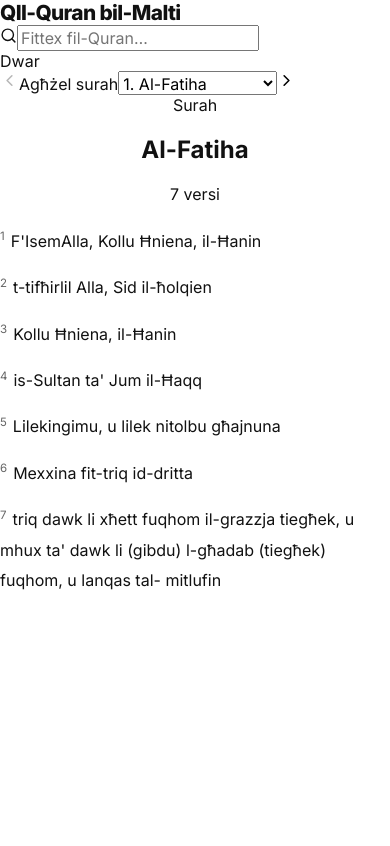
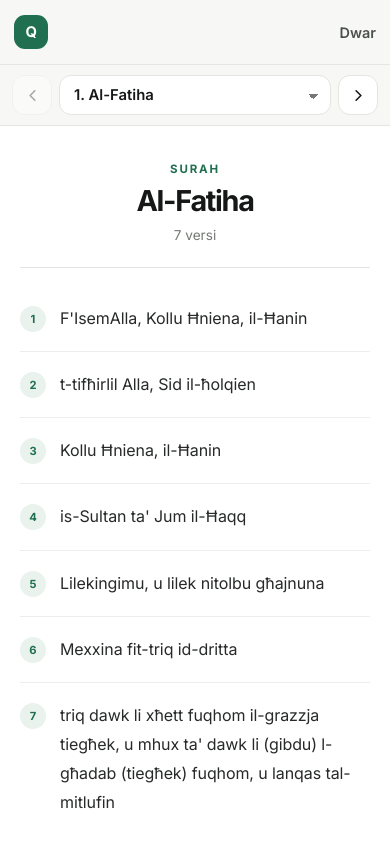
Before and after one commit to dfordev1/maltiquranweb, a Next.js app: page / in a window 390 px wide. Shown: the top 846 px of the page. Built offline with nearby package versions, Linux system fonts and the light colour scheme.

Commit message:
Rebuild responsive visual system for Maltese Quran reader

```diff
--- a/app/globals.css
+++ b/app/globals.css
@@ -1,101 +1,282 @@
-@import url("https://fonts.googleapis.com/css2?family=Inter:wght@400;700;800&display=swap");
+@import url("https://fonts.googleapis.com/css2?family=Inter:wght@400;500;600;700&display=swap");
 
 :root {
   color-scheme: light;
-  --bg: #ffffff;
-  --panel: #ffffff;
-  --muted: #7a7a7a;
-  --text: #111111;
-  --line: #e5e5e5;
-  --pill: #efedeb;
+  --bg: #f7f7f5;
+  --surface: #ffffff;
+  --surface-soft: #f1f2ef;
+  --text: #161817;
+  --muted: #747873;
+  --line: #e3e5e1;
+  --accent: #1f6f50;
+  --accent-soft: #e9f2ed;
+  --shadow: 0 12px 34px rgba(20, 24, 21, 0.06);
 }
 
 * { box-sizing: border-box; }
-html, body { min-height: 100%; }
+html { min-height: 100%; background: var(--bg); }
 body {
+  min-height: 100%;
   margin: 0;
   background: var(--bg);
   color: var(--text);
   font-family: Inter, system-ui, -apple-system, BlinkMacSystemFont, "Segoe UI", sans-serif;
+  -webkit-font-smoothing: antialiased;
 }
 a { color: inherit; text-decoration: none; }
 button, input, select { font: inherit; }
-button { border: 0; background: none; padding: 0; }
-.app-shell { width: 100%; min-height: 100vh; background: #fff; }
-.topbar {
+button { color: inherit; }
+
+.sr-only {
+  position: absolute;
+  width: 1px;
+  height: 1px;
+  padding: 0;
+  margin: -1px;
+  overflow: hidden;
+  clip: rect(0, 0, 0, 0);
+  white-space: nowrap;
+  border: 0;
+}
+
+.app-shell { min-height: 100vh; }
+.site-header {
+  position: sticky;
+  top: 0;
+  z-index: 40;
+  border-bottom: 1px solid rgba(227, 229, 225, 0.9);
+  background: rgba(247, 247, 245, 0.92);
+  backdrop-filter: blur(14px);
+}
+.header-inner {
+  width: min(1180px, calc(100% - 40px));
+  min-height: 72px;
+  margin: 0 auto;
   display: grid;
-  grid-template-columns: auto minmax(280px, 1fr) auto;
-  gap: 18px;
+  grid-template-columns: auto minmax(240px, 480px) auto;
   align-items: center;
-  padding: 10px 22px 8px;
+  justify-content: space-between;
+  gap: 28px;
 }
-.brand { font-size: 1.3rem; font-weight: 800; letter-spacing: -0.03em; white-space: nowrap; }
-.search-pill {
-  display: flex; align-items: center; gap: 12px;
-  min-height: 54px; padding: 0 16px 0 20px;
-  border-radius: 999px; background: var(--pill); color: #9a9a9a;
+.brand {
+  display: inline-flex;
+  align-items: center;
+  gap: 10px;
+  font-size: 1rem;
+  font-weight: 700;
+  letter-spacing: -0.02em;
+  white-space: nowrap;
 }
-.search-pill input { width: 100%; border: 0; outline: none; background: transparent; color: #444; }
-.top-actions { display: flex; align-items: center; gap: 18px; white-space: nowrap; }
-.app-link { font-size: 1rem; font-weight: 800; }
-.icon-btn { display: grid; place-items: center; width: 38px; height: 38px; color: #111; }
-.content-grid { width: 100%; }
-.toolbar-row {
-  display: flex; align-items: center; justify-content: center; gap: 20px;
-  padding: 14px 22px 12px; border-top: 1px solid var(--line); border-bottom: 1px solid var(--line);
-  min-height: 72px;
+.brand-mark {
+  display: grid;
+  place-items: center;
+  width: 34px;
+  height: 34px;
+  border-radius: 11px;
+  background: var(--accent);
+  color: white;
+  font-size: 0.92rem;
+  font-weight: 700;
 }
-.select-box {
-  min-width: 300px; padding: 8px 32px 8px 0; border: 0; border-bottom: 1px solid #e3e3e3;
-  background: transparent; font-size: 0.98rem; outline: none; appearance: none; color: #111;
-  background-image: linear-gradient(45deg, transparent 50%, #111 50%), linear-gradient(135deg, #111 50%, transparent 50%);
-  background-position: calc(100% - 18px) 52%, calc(100% - 12px) 52%; background-size: 6px 6px, 6px 6px; background-repeat: no-repeat;
+.header-search {
+  height: 42px;
+  display: flex;
+  align-items: center;
+  gap: 10px;
+  padding: 0 14px;
+  border: 1px solid var(--line);
+  border-radius: 13px;
+  background: var(--surface);
+  color: var(--muted);
 }
-.utility-icons { display: flex; align-items: center; gap: 18px; color: #111; }
-.parallel-link { display: flex; align-items: center; gap: 10px; font-size: 0.96rem; }
-.circle-btn { display: grid; place-items: center; width: 38px; height: 38px; border-radius: 999px; border: 1px solid #e2e2e2; background: #fff; box-shadow: 0 2px 8px rgba(0,0,0,0.04); }
-.aa { font-size: 1rem; font-weight: 800; }
-.home-grid, .surah-grid { display: grid; grid-template-columns: minmax(0,1fr); align-items: start; }
-.home-grid { padding: 0 0 20px; }
-.surah-grid { position: relative; justify-items: center; padding: 18px 0 24px; }
-.panel { background: var(--panel); }
-.reader-panel { width: min(860px, calc(100% - 96px)); min-height: 68vh; margin: 0 auto; display: flex; flex-direction: column; justify-content: center; }
-.page { display: flex; flex-direction: column; align-items: center; gap: 12px; padding: 26px 24px 34px; }
-.page h2, .surah-header h2 { margin: 0; font-weight: 800; letter-spacing: -0.03em; }
-.page h2 { font-size: 1.4rem; line-height: 1.2; }
-.surah-header { text-align: center; padding-bottom: 14px; }
-.surah-header h2 { font-size: 1.8rem; }
-.verses { width: min(620px, 100%); margin: 0 auto; }
-.verse { padding: 8px 0; font-size: 1rem; line-height: 1.9; text-align: justify; text-justify: inter-word; text-align-last: left; margin: 0 auto; hyphens: auto; overflow-wrap: anywhere; word-break: normal; }
-.verse-number { display: inline-block; vertical-align: super; margin-right: 6px; font-size: 0.72rem; line-height: 1; color: #666; }
-.verse p { display: inline; margin: 0; }
-.nav-arrow { position: fixed; top: 50%; transform: translateY(-50%); display: grid; place-items: center; width: 48px; height: 48px; border-radius: 999px; border: 1px solid #dfdfdf; background: #fff; color: #999; box-shadow: 0 4px 18px rgba(0,0,0,0.08); }
-.nav-arrow.left { left: 20px; }
-.nav-arrow.right { right: 20px; }
-.nav-arrow:disabled { opacity: 0.35; cursor: default; }
-.surah-nav { width: min(260px, 100%); display: grid; gap: 10px; padding: 16px 0 0 24px; }
-.surah-chip { text-align: left; padding: 10px 12px; border: 1px solid var(--line); border-radius: 14px; background: #fff; color: #111; }
-.breadcrumb, .site-footer, .nav-row, .hero-actions, .section-head, .surah-list { display: none; }
-@media (max-width: 1100px) {
-  .topbar { grid-template-columns: 1fr; gap: 12px 16px; }
-  .top-actions { justify-content: flex-start; flex-wrap: wrap; }
-  .toolbar-row { gap: 14px; flex-wrap: wrap; }
-  .select-box { min-width: 240px; }
-  .reader-panel { width: min(760px, calc(100% - 40px)); }
-  .nav-arrow { width: 44px; height: 44px; }
-  .nav-arrow.left { left: 10px; }
-  .nav-arrow.right { right: 10px; }
+.header-search input {
+  width: 100%;
+  border: 0;
+  outline: 0;
+  background: transparent;
+  color: var(--text);
+  font-size: 0.92rem;
 }
-@media (max-width: 760px) {
-  .topbar { padding: 14px 14px 10px; }
-  .toolbar-row { padding: 12px 14px 10px; gap: 10px; }
-  .select-box { min-width: 100%; }
-  .toolbar-row, .page-toolbar { flex-direction: column; align-items: stretch; }
-  .reader-panel { width: calc(100% - 18px); min-height: auto; }
-  .page { padding: 20px 14px 24px; }
-  .surah-header h2 { font-size: 1.45rem; }
-  .verse { text-align: left; }
-  .verses { max-width: 100%; }
-  .nav-arrow { top: auto; bottom: 14px; transform: none; }
-  .surah-nav { width: 100%; padding: 12px 14px 0; }
+.header-search input::placeholder { color: #999d98; }
+.header-nav {
+  display: flex;
+  align-items: center;
+  justify-content: flex-end;
+  gap: 20px;
+  font-size: 0.9rem;
+  font-weight: 600;
+  color: #4c504c;
 }
+.header-nav a:hover { color: var(--accent); }
+
+.reader-controls-wrap {
+  position: sticky;
+  top: 72px;
+  z-index: 30;
+  padding: 14px 20px;
+  border-bottom: 1px solid var(--line);
+  background: rgba(247, 247, 245, 0.94);
+  backdrop-filter: blur(14px);
+}
+.reader-controls {
+  width: min(720px, 100%);
+  margin: 0 auto;
+  display: grid;
+  grid-template-columns: 42px minmax(0, 1fr) 42px;
+  align-items: center;
+  gap: 10px;
+}
+.chapter-picker select {
+  width: 100%;
+  height: 42px;
+  padding: 0 38px 0 14px;
+  border: 1px solid var(--line);
+  border-radius: 12px;
+  outline: 0;
+  appearance: none;
+  background:
+    linear-gradient(45deg, transparent 50%, #747873 50%) calc(100% - 17px) 18px / 5px 5px no-repeat,
+    linear-gradient(135deg, #747873 50%, transparent 50%) calc(100% - 12px) 18px / 5px 5px no-repeat,
+    var(--surface);
+  color: var(--text);
+  font-size: 0.93rem;
+  font-weight: 600;
+}
+.chapter-picker select:focus { border-color: #a5b8ae; box-shadow: 0 0 0 3px var(--accent-soft); }
+.chapter-nav-button {
+  width: 42px;
+  height: 42px;
+  display: grid;
+  place-items: center;
+  border: 1px solid var(--line);
+  border-radius: 12px;
+  background: var(--surface);
+  cursor: pointer;
+  transition: transform 120ms ease, border-color 120ms ease, color 120ms ease;
+}
+.chapter-nav-button:hover:not(:disabled) {
+  color: var(--accent);
+  border-color: #bdc8c1;
+  transform: translateY(-1px);
+}
+.chapter-nav-button:disabled { opacity: 0.35; cursor: default; }
+
+.reader-shell {
+  width: min(960px, calc(100% - 40px));
+  margin: 34px auto 64px;
+}
+.reader-card {
+  width: min(760px, 100%);
+  margin: 0 auto;
+  padding: 52px 64px 62px;
+  border: 1px solid var(--line);
+  border-radius: 24px;
+  background: var(--surface);
+  box-shadow: var(--shadow);
+}
+.surah-header {
+  margin-bottom: 34px;
+  padding-bottom: 30px;
+  border-bottom: 1px solid var(--line);
+  text-align: center;
+}
+.surah-kicker {
+  margin-bottom: 8px;
+  color: var(--accent);
+  font-size: 0.72rem;
+  font-weight: 700;
+  letter-spacing: 0.16em;
+  text-transform: uppercase;
+}
+.surah-header h1 {
+  margin: 0;
+  font-size: clamp(1.8rem, 4vw, 2.5rem);
+  line-height: 1.15;
+  letter-spacing: -0.045em;
+}
+.surah-meta {
+  margin-top: 10px;
+  color: var(--muted);
+  font-size: 0.85rem;
+}
+.verses { display: grid; }
+.verse {
+  display: grid;
+  grid-template-columns: 34px minmax(0, 1fr);
+  gap: 16px;
+  padding: 20px 0;
+  border-bottom: 1px solid #eceeeb;
+}
+.verse:last-child { border-bottom: 0; padding-bottom: 0; }
+.verse-number {
+  width: 30px;
+  height: 30px;
+  display: grid;
+  place-items: center;
+  margin-top: 2px;
+  border-radius: 50%;
+  background: var(--accent-soft);
+  color: var(--accent);
+  font-size: 0.75rem;
+  font-weight: 700;
+}
+.verse p {
+  margin: 0;
+  color: #272a28;
+  font-size: 1.04rem;
+  line-height: 1.9;
+  letter-spacing: -0.006em;
+  overflow-wrap: anywhere;
+}
+
+.static-shell {
+  width: min(760px, calc(100% - 40px));
+  margin: 48px auto 80px;
+}
+.static-card {
+  padding: 42px 46px;
+  border: 1px solid var(--line);
+  border-radius: 22px;
+  background: var(--surface);
+  box-shadow: var(--shadow);
+}
+.static-card h1 { margin: 0 0 16px; font-size: 2rem; letter-spacing: -0.04em; }
+.static-card p { margin: 0; color: #4f534f; line-height: 1.8; }
+
+@media (max-width: 820px) {
+  .header-inner {
+    width: min(100% - 28px, 1180px);
+    grid-template-columns: auto 1fr auto;
+    gap: 14px;
+  }
+  .brand span:last-child { display: none; }
+  .header-search { min-width: 0; }
+  .reader-card { padding: 42px 38px 50px; }
+}
+
+@media (max-width: 560px) {
+  .site-header { position: relative; }
+  .header-inner {
+    min-height: 64px;
+    grid-template-columns: auto 1fr;
+  }
+  .header-search { display: none; }
+  .header-nav { justify-self: end; }
+  .reader-controls-wrap { top: 0; padding: 10px 12px; }
+  .reader-controls { grid-template-columns: 40px minmax(0, 1fr) 40px; gap: 7px; }
+  .chapter-nav-button, .chapter-picker select { height: 40px; }
+  .chapter-nav-button { width: 40px; }
+  .reader-shell { width: 100%; margin: 0 auto 36px; }
+  .reader-card {
+    border: 0;
+    border-radius: 0;
+    box-shadow: none;
+    padding: 36px 20px 44px;
+  }
+  .surah-header { margin-bottom: 18px; padding-bottom: 24px; }
+  .verse { grid-template-columns: 28px minmax(0, 1fr); gap: 12px; padding: 18px 0; }
+  .verse-number { width: 26px; height: 26px; font-size: 0.7rem; }
+  .verse p { font-size: 1rem; line-height: 1.82; }
+  .static-shell { width: 100%; margin: 0; }
+  .static-card { border: 0; border-radius: 0; box-shadow: none; padding: 36px 20px 48px; }
+}
```
